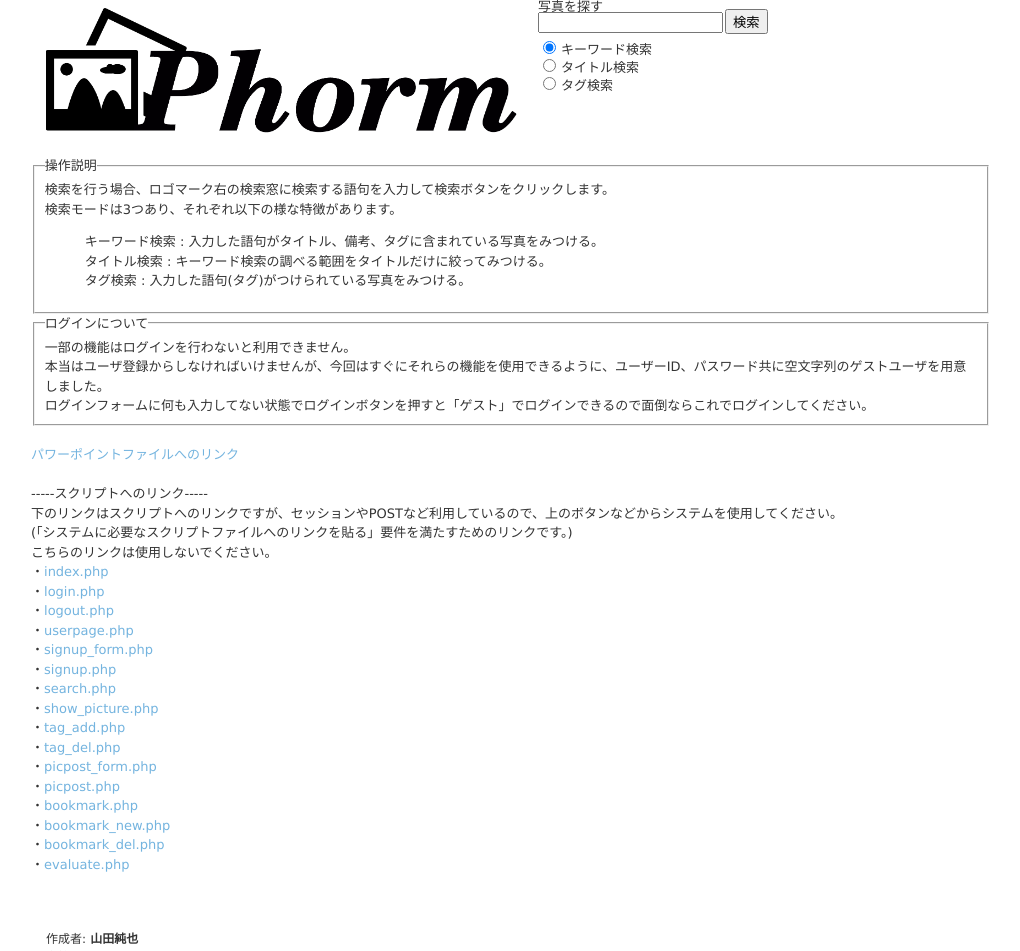
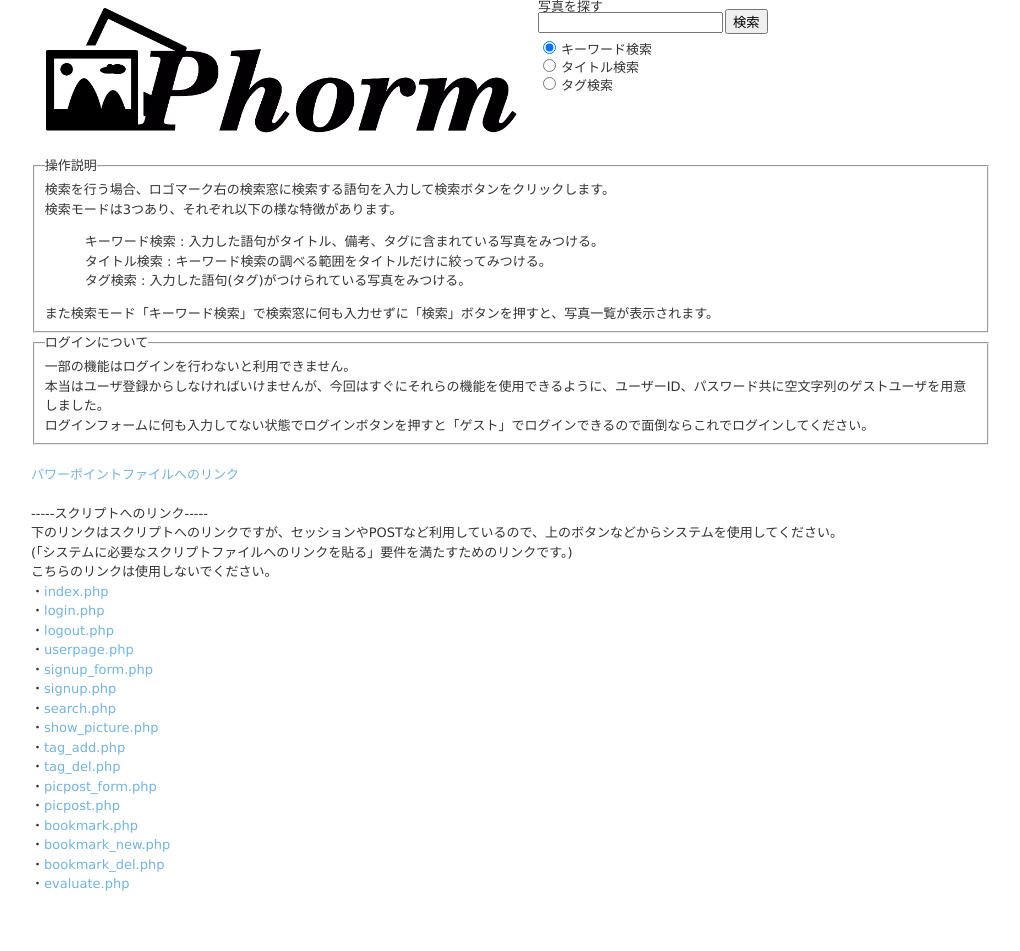
Before and after one commit to mtjune/dbskill, a PHP site: page / in a window 1280 px wide. Shown: the part 184-1135 px from the top of the page, without its empty margins (129-1149 px from the left). Run offline with PHP 8.4, Linux system fonts and the light colour scheme.

Commit message:
shintyoku

```diff
--- a/index.php
+++ b/index.php
@@ -122,6 +122,7 @@ if(!$is_login){
                 <li>タイトル検索 : キーワード検索の調べる範囲をタイトルだけに絞ってみつける。</li>
                 <li>タグ検索 : 入力した語句(タグ)がつけられている写真をみつける。</li>
             </ol>
+            また検索モード「キーワード検索」で検索窓に何も入力せずに「検索」ボタンを押すと、写真一覧が表示されます。
         </fieldset>
         <fieldset>
             <legend>
```
